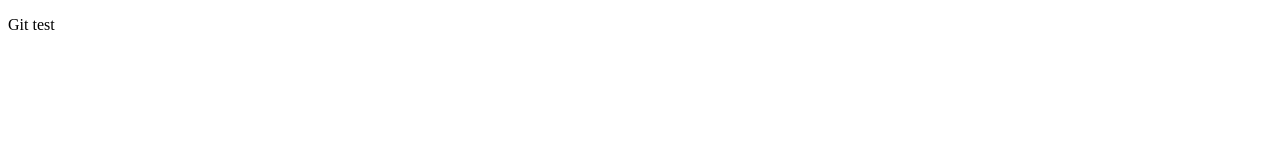
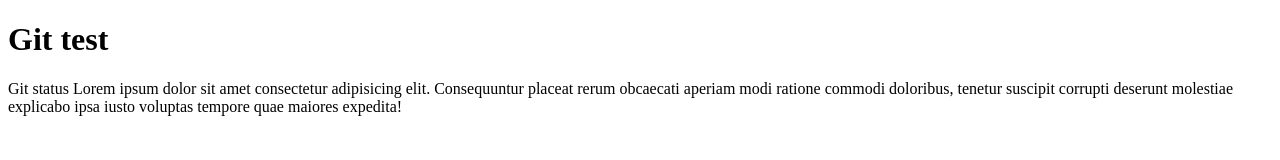
Before and after one commit to MegaKal/git-test, a plain HTML site: page index.html in a window 1280 px wide. Drawn offline with Linux system fonts and the light colour scheme.

Commit message:
second commit

```diff
--- a/index.html
+++ b/index.html
@@ -4,6 +4,8 @@
                 <title>Git test</title>
         </head>
         <body>
-                <p>Git test</p>
+                <h1>Git test</h1>
+                <p>Git status Lorem ipsum dolor sit amet consectetur adipisicing elit. Consequuntur placeat rerum obcaecati aperiam modi ratione commodi doloribus, tenetur suscipit corrupti deserunt molestiae explicabo ipsa iusto voluptas tempore quae maiores expedita!</p>
+
         </body>
 </html>
```
Also changed, not shown: templates/test.html (added, +9 -0 lines).
